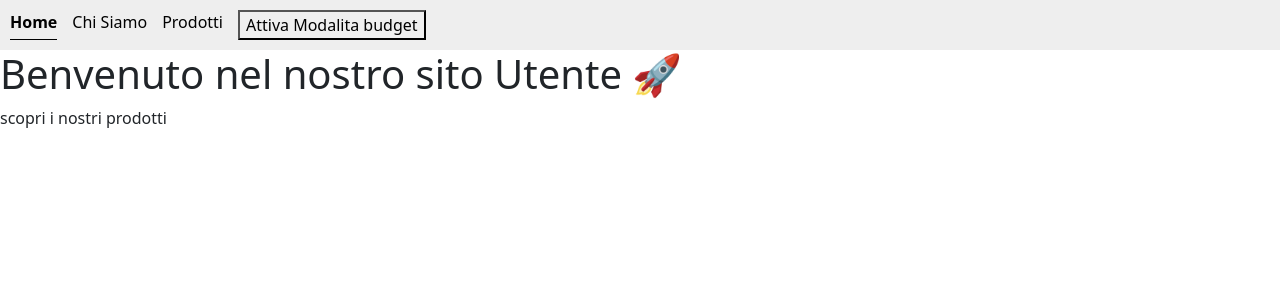
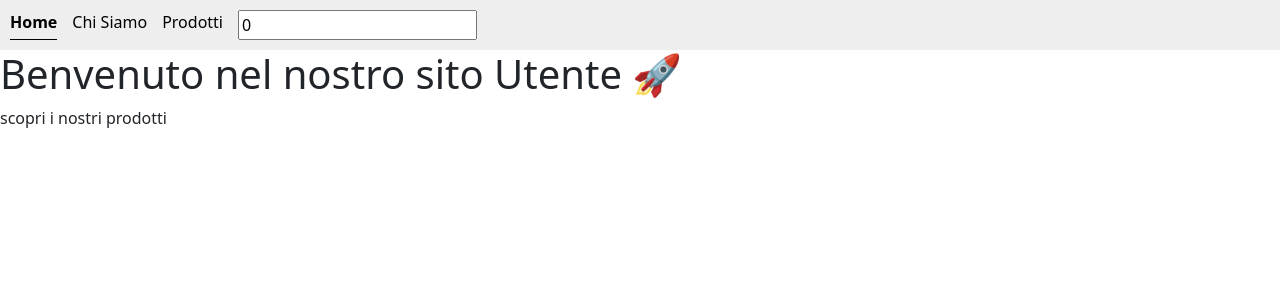
Before and after one commit to GiacomoVisin/react-context-api, a React (Vite) app: page / in a window 1280 px wide. Shown: the top 300 px of the page. Built offline with nearby package versions, Linux system fonts and the light colour scheme; no server answers.

Commit message:
bonus task

```diff
--- a/src/assets/contexts/BudgetProvider.jsx
+++ b/src/assets/contexts/BudgetProvider.jsx
@@ -4,10 +4,10 @@ export const BudgetContext = createContext()
 
 export function BudgetProvider({ children }) {
 
-    const [budgetMode, setBudgetMode] = useState(null)
+    const [maxPrice,setMaxPrice] = useState(0)
 
     return (
-        <BudgetContext.Provider value={{ budgetMode, setBudgetMode }}>
+        <BudgetContext.Provider value={{ maxPrice, setMaxPrice }}>
             {children}
         </BudgetContext.Provider>
     )
--- a/src/components/NavBar.jsx
+++ b/src/components/NavBar.jsx
@@ -1,35 +1,28 @@
-import { createContext, useContext } from "react";
+import { useContext } from "react"
 import { NavLink } from "react-router-dom"
 import { BudgetContext } from "../assets/contexts/BudgetProvider"
 
-
-
 export default function NavBar() {
 
-    const { budgetMode, setBudgetMode } = useContext(BudgetContext)
-
-    function Toggle(){
-        setBudgetMode(() =>(!budgetMode))
-        console.log(budgetMode);
-
-    }
+    const { maxPrice, setMaxPrice } = useContext(BudgetContext)
 
     return (
 
         <nav style={{ display: "flex", gap: "15px", padding: "10px", background: "#eee" }}>
-            <NavLink to="/" className="navlink"> Home </NavLink>
 
-            <NavLink to="/chi-siamo" className="navlink"> Chi Siamo</NavLink>
+            <NavLink to="/" className="navlink">Home</NavLink>
 
-            <NavLink to="/prodotti" className="navlink"> Prodotti </NavLink>
+            <NavLink to="/chi-siamo" className="navlink">Chi Siamo</NavLink>
 
-            <button onClick={Toggle}> { budgetMode? `Disattiva modalita Budget` : `Attiva Modalita budget`}  </button>
+            <NavLink to="/prodotti" className="navlink">Prodotti</NavLink>
+
+            <input
+                type="number"
+                placeholder="Prezzo massimo"
+                value={maxPrice ?? ""}
+                onChange={(e) =>
+                    setMaxPrice( e.target.value === ""? null: Number(e.target.value)   )  } />
+
         </nav>
-
-
-
-    );
-
-
-
+    )
 }
--- a/src/components/Products.jsx
+++ b/src/components/Products.jsx
@@ -1,18 +1,15 @@
-import { Link } from "react-router-dom"
-import ProductPage from "./ProductPage"
 import Card from "./Card"
 import { useContext } from "react"
 import { BudgetContext } from "../assets/contexts/BudgetProvider"
 
-
 export default function Products({ products }) {
 
+    const { maxPrice } = useContext(BudgetContext)
 
-    const { budgetMode } = useContext(BudgetContext)
-
-    const filteredProducts = budgetMode
-        ? products.filter(product => product.price <= 30)
-        : products
+    const filteredProducts =
+        maxPrice === null
+            ? products
+            : products.filter(product => product.price <= maxPrice)
 
     return (
         <>
@@ -20,11 +17,15 @@ export default function Products({ products }) {
 
             <div className="container">
                 <div className="row">
+
                     {filteredProducts.map((item) => (
-                        <div className="col col-lg-4 col-md-4 " key={item.id}>
+
+                        <div className="col col-lg-4 col-md-4" key={item.id}>
                             <Card item={item} />
                         </div>
+
                     ))}
+
                 </div>
             </div>
         </>
```
